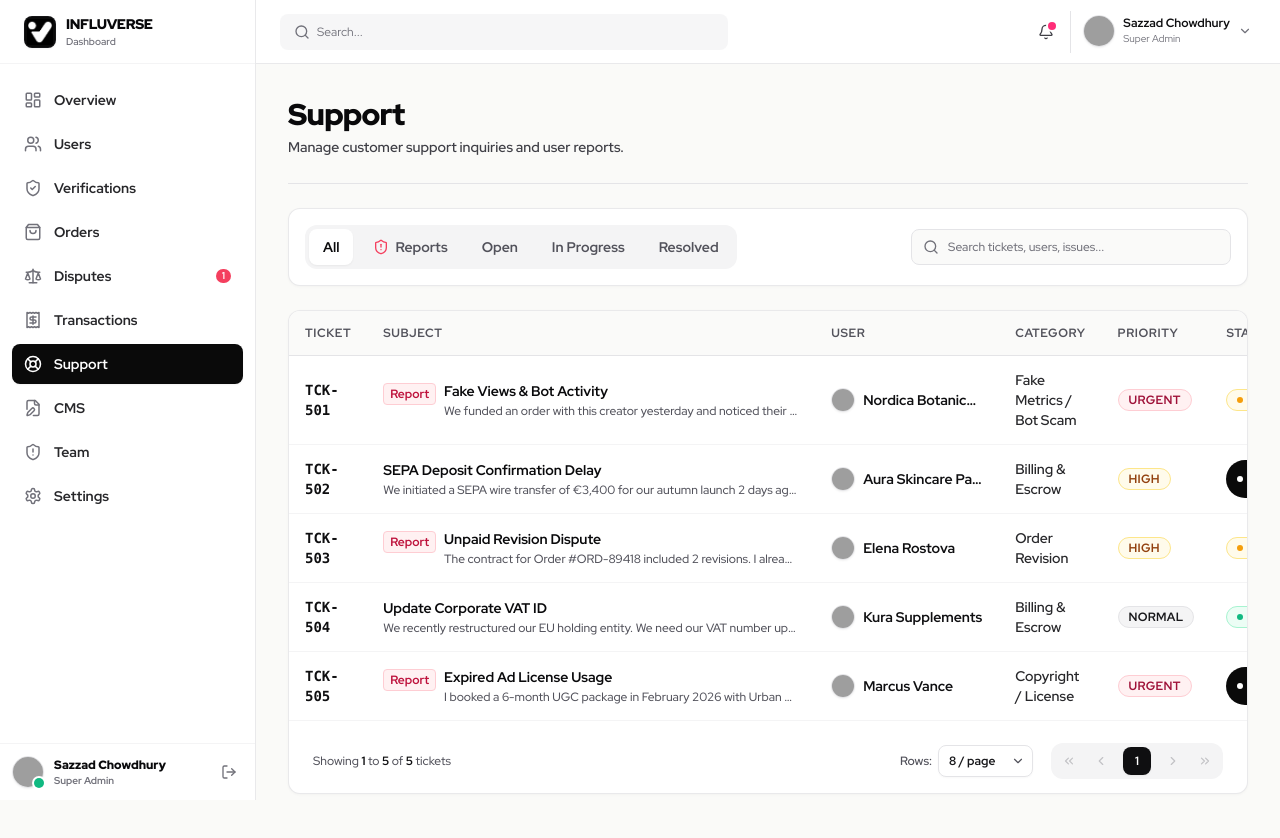
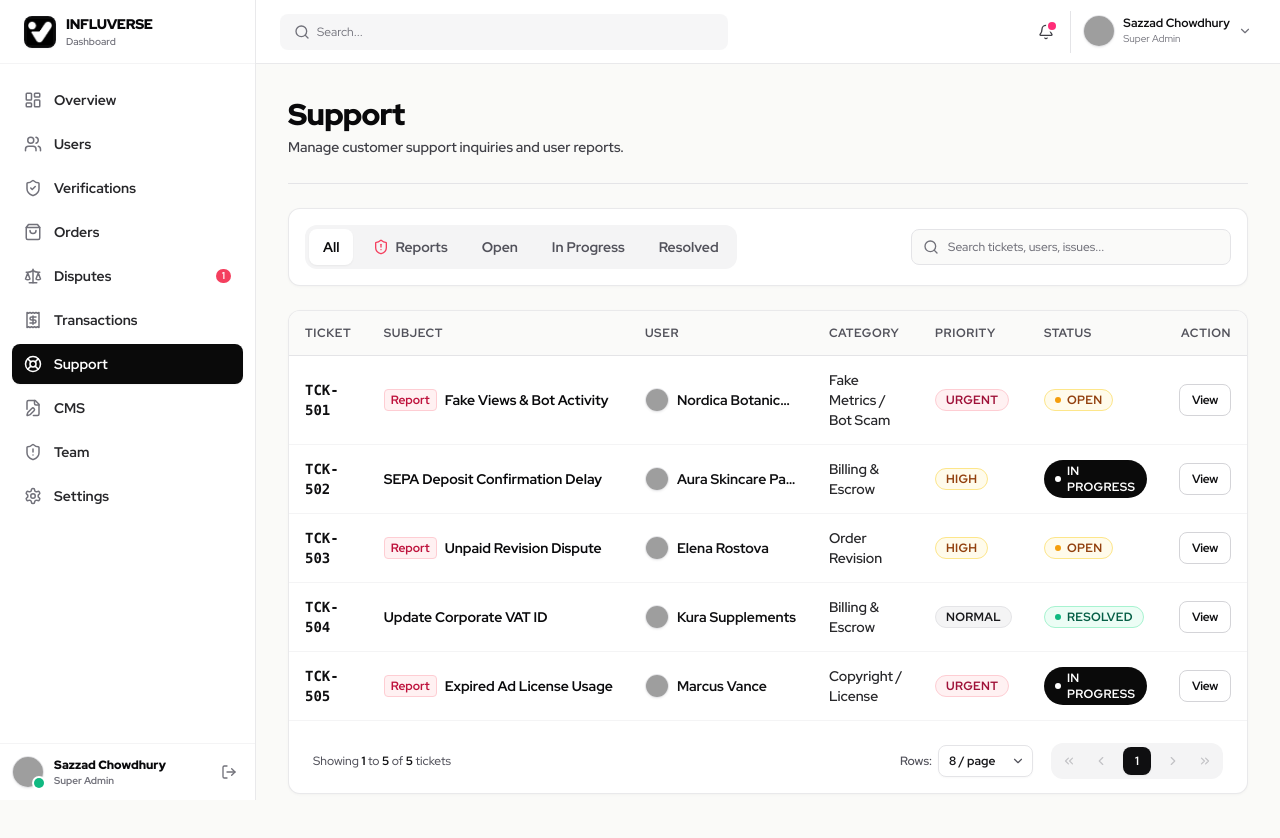
Before and after one commit to BeingSazzad/Influencer-Dashboard, a React (Vite) app: page /tickets in a window 1280 px wide. Shown: the top 838 px of the page. Built offline with nearby package versions, Linux system fonts and the light colour scheme; grey boxes are pictures that could not be loaded; a web font is replaced by a local one.

Commit message:
refactor(support): remove description snippet from table row, show subject only

```diff
--- a/src/pages/dashboard/TicketsPage.tsx
+++ b/src/pages/dashboard/TicketsPage.tsx
@@ -348,24 +348,17 @@ export const TicketsPage: React.FC = () => {
                     </span>
                   </TableCell>
 
-                  {/* Subject & Description */}
+                  {/* Subject */}
                   <TableCell className="max-w-md">
-                    <div className="flex items-start gap-2">
+                    <div className="flex items-center gap-2">
                       {ticket.type === 'user_report' && (
-                        <span className="shrink-0 text-xs font-bold px-1.5 py-0.5 rounded bg-rose-50 text-rose-700 border border-rose-200 mt-0.5">
+                        <span className="shrink-0 text-xs font-bold px-1.5 py-0.5 rounded bg-rose-50 text-rose-700 border border-rose-200">
                           Report
                         </span>
                       )}
-                      <div className="flex-1 min-w-0">
-                        <span className="text-sm font-bold text-neutral-950 block truncate">
-                          {ticket.subject}
-                        </span>
-                        {ticket.messages?.[0]?.message && (
-                          <p className="text-xs text-neutral-500 font-medium truncate mt-0.5 max-w-[280px] lg:max-w-[420px]">
-                            {ticket.messages[0].message}
-                          </p>
-                        )}
-                      </div>
+                      <span className="text-sm font-bold text-neutral-950 truncate">
+                        {ticket.subject}
+                      </span>
                     </div>
                   </TableCell>
 
```
